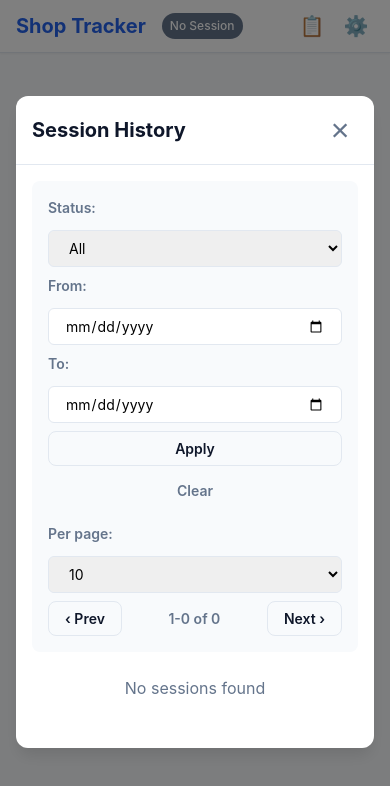
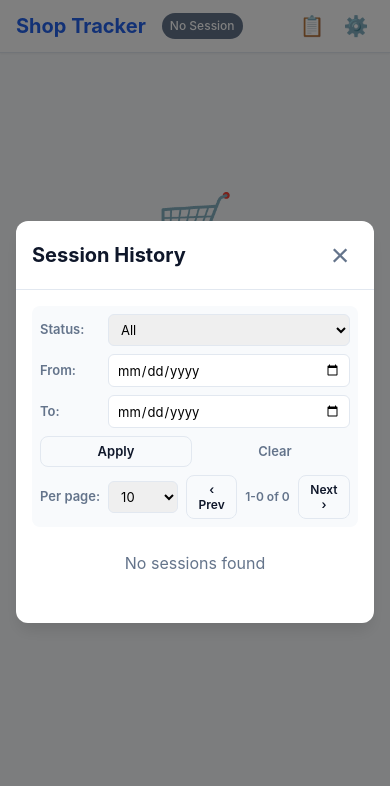
Before and after one commit to Timkey/lite-pos, a plain HTML site: page app/index.html in a window 390 px wide. Both pictures are taken after a click on the button "View History". Drawn offline with Linux system fonts and the light colour scheme.

Commit message:
feat: Significantly reduce mobile filter space usage
- Reduce padding from md to sm on mobile
- Display labels inline (not stacked) to save vertical space
- Reduce font sizes (0.8125rem for inputs, 0.75rem for buttons)
- Compact button spacing (0.5rem gaps instead of default)
- Apply/Clear buttons on same row (50/50 split)
- Pagination row stays horizontal with compact controls
- Per page selector reduced to 70px width
- Overall ~40% reduction in vertical space on mobile

```diff
--- a/app/css/main.css
+++ b/app/css/main.css
@@ -618,56 +618,97 @@ body {
 /* Mobile Responsive Filters */
 @media (max-width: 768px) {
   .history-filters {
-    padding: var(--spacing-md);
+    padding: var(--spacing-sm);
   }
 
   .filter-row {
     flex-direction: column;
     align-items: stretch;
-    gap: var(--spacing-sm);
+    gap: 0.5rem;
+    margin-bottom: 0.5rem;
+  }
+
+  .filter-row:last-child {
+    margin-bottom: 0;
   }
 
   .filter-group {
-    flex-direction: column;
-    align-items: stretch;
+    flex-direction: row;
+    align-items: center;
     width: 100%;
+    gap: 0.5rem;
   }
 
   .filter-group label {
-    margin-bottom: 0.25rem;
+    margin-bottom: 0;
+    min-width: 60px;
+    font-size: 0.8125rem;
   }
 
   .filter-select,
   .filter-input {
     width: 100%;
+    padding: 0.4rem 0.5rem;
+    font-size: 0.8125rem;
   }
 
   .filter-input[type="date"] {
     max-width: 100%;
   }
 
+  /* Compact button row */
+  .filter-row:first-child {
+    gap: 0.5rem;
+    flex-direction: row;
+    flex-wrap: wrap;
+  }
+
+  .filter-row:first-child .filter-group {
+    flex: 1 1 100%;
+  }
+
+  .filter-row:first-child button {
+    flex: 1;
+    padding: 0.4rem 0.75rem;
+    font-size: 0.8125rem;
+  }
+
+  /* Compact pagination row */
+  .filter-row:last-child {
+    flex-direction: row;
+    gap: 0.5rem;
+  }
+
+  .filter-row:last-child .filter-group {
+    flex: 0 0 auto;
+    width: auto;
+  }
+
+  .filter-row:last-child .filter-group label {
+    min-width: auto;
+  }
+
+  .filter-row:last-child .filter-select {
+    width: 70px;
+  }
+
   .pagination-controls {
     margin-left: 0;
-    justify-content: space-between;
-    width: 100%;
+    justify-content: flex-end;
+    flex: 1;
+    gap: 0.5rem;
   }
 
   .pagination-info {
-    flex: 1;
+    flex: 0 0 auto;
     text-align: center;
+    font-size: 0.75rem;
   }
 
   .btn-sm {
     width: auto;
-  }
-
-  /* Stack filter buttons vertically on mobile */
-  .filter-row:first-child {
-    gap: var(--spacing-sm);
-  }
-
-  .filter-row:first-child button {
-    width: 100%;
+    padding: 0.4rem 0.5rem;
+    font-size: 0.75rem;
   }
 }
 
```
